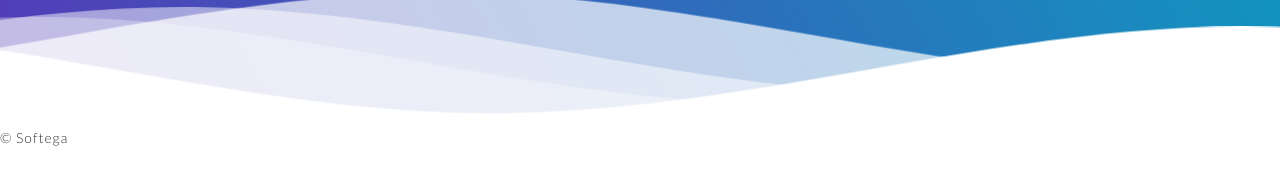
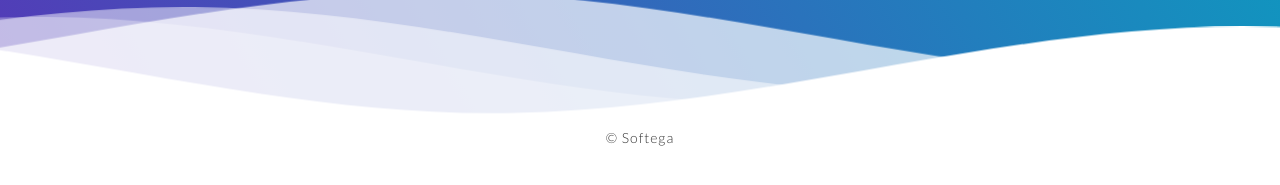
Before and after one commit to techadmon/techadmon, a Jekyll site: the page built from index.html, in a window 1280 px wide. Shown: the part 638-823 px from the top of the page. Built offline with Jekyll 4.4.1, drawn with Linux system fonts in a browser that asks for light colours; nearby versions of some CDN libraries.

Commit message:
Update footer.html

```diff
--- a/_includes/footer.html
+++ b/_includes/footer.html
@@ -1,4 +1,4 @@
 <footer class="footer">
-    <p>&copy; {{site.username}}</p>
+    <p style="text-align:center">&copy; {{site.username}}</p>
 </footer>
 {% include google-analytics.html %}
```
